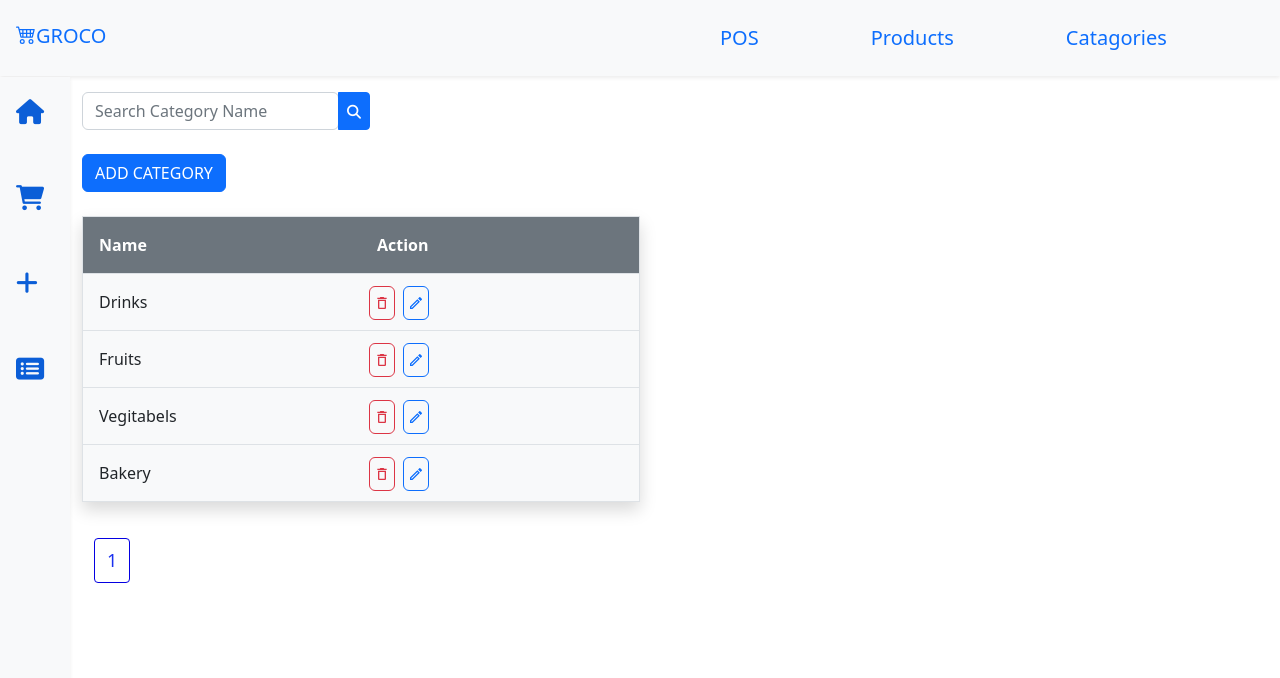
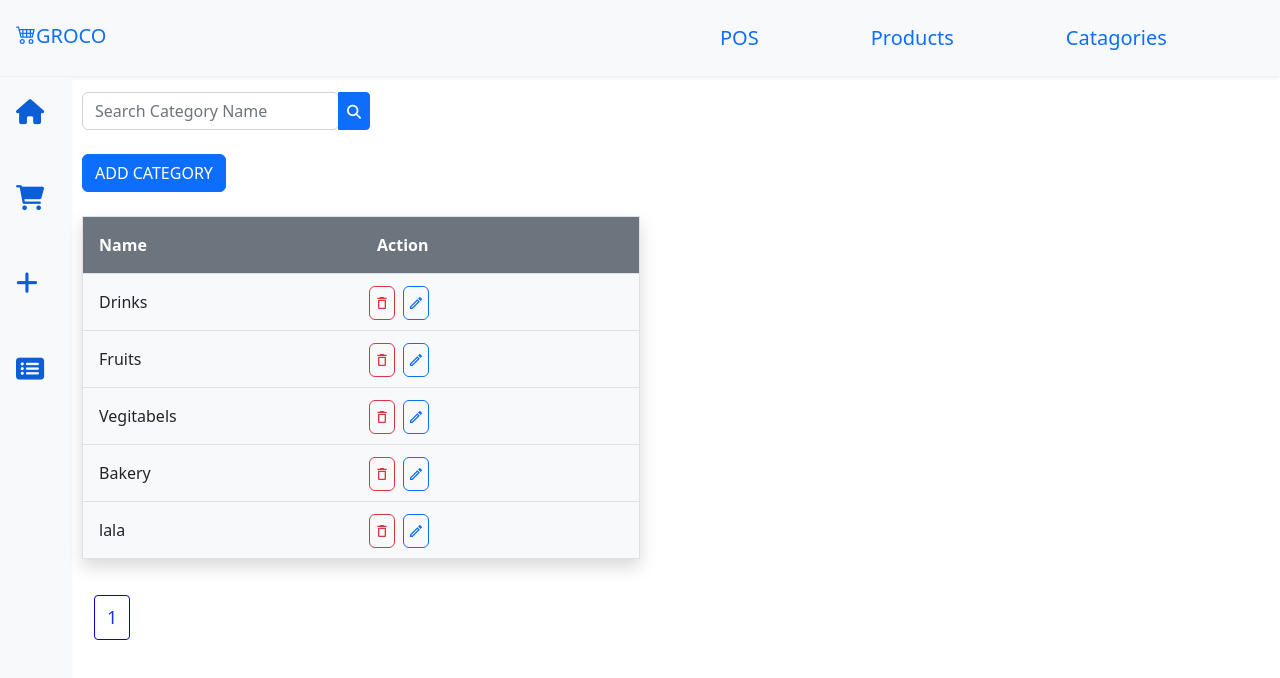
Before and after one commit to wafa200099/Typed-POS, a React (Create React App) app in the folder app/: page /productcatagories in a window 1280 px wide. Shown: the top 678 px of the page. Built offline with nearby package versions, Linux system fonts and the light colour scheme; data requests are answered from the project's data file.

Commit message:
update PUT,POST,GET,DELETE using axios

```diff
--- a/app/backend/db.json
+++ b/app/backend/db.json
@@ -110,7 +110,15 @@
       "code": "402",
       "price": 3,
       "category": "Vegitabels",
-      "image": " https://upload.wikimedia.org/wikipedia/commons/thumb/8/89/Tomato_je.jpg/1024px-Tomato_je.jpg"
+      "image": "https://upload.wikimedia.org/wikipedia/commons/thumb/8/89/Tomato_je.jpg/1024px-Tomato_je.jpg"
+    },
+    {
+      "id": 1672043799674.9731,
+      "name": "havana",
+      "code": "342",
+      "price": 44,
+      "category": "Fruits",
+      "image": "https://avatars.mds.yandex.net/i?id=84dbd50839c3d640ebfc0de20994c30d-4473719-images-taas-consumers&n=27&h=480&w=480"
     }
   ],
   "category": [
@@ -129,6 +137,10 @@
     {
       "id": 1667315266824.2502,
       "name": "Bakery"
+    },
+    {
+      "id": 1672049310292.3164,
+      "name": "lala"
     }
   ]
 }
--- a/app/src/component/AddCategory.tsx
+++ b/app/src/component/AddCategory.tsx
@@ -1,5 +1,6 @@
+import axios from "axios";
+import { Field, Form, Formik } from "formik";
 import React, { FC } from "react";
-import { Formik, Field, Form } from "formik";
 import { toast } from "react-toastify";
 import "react-toastify/dist/ReactToastify.css";
 import { categoriesProps } from "../Interfaces";
@@ -18,6 +19,12 @@ const AddCategory: FC<Props> = ({
     autoClose: 400,
     pauseOnHover: true,
   };
+
+  const baseUrl: string = process.env.REACT_APP_BACKEND_PATH!;
+  const axiosInstance = axios.create({
+    baseURL: baseUrl,
+  });
+
   return (
     <Formik
       initialValues={{
@@ -26,15 +33,9 @@ const AddCategory: FC<Props> = ({
       }}
       onSubmit={async (values, { resetForm }) => {
         if (!values.name) {
-          toast.error("Please Fill Name Input Feild");
+          toast.error("Please Fill The Name Input Feild");
         } else {
-          await fetch("http://localhost:5000/category", {
-            method: "POST",
-            headers: {
-              "Content-Type": "application/json; charset=UTF-8",
-            },
-            body: JSON.stringify(values),
-          });
+          await axiosInstance.post("category", { ...values });
           categories.push(values);
           setCategories([...categories]);
           toast.success(`${values.name} added successfully`, toastOptions);
--- a/app/src/component/AddProduct.tsx
+++ b/app/src/component/AddProduct.tsx
@@ -1,8 +1,9 @@
+import axios from "axios";
+import { Field, Form, Formik } from "formik";
 import React, { FC } from "react";
-import { Formik, Field, Form } from "formik";
 import { toast } from "react-toastify";
 import "react-toastify/dist/ReactToastify.css";
-import { productProps, categoriesProps } from "../Interfaces";
+import { categoriesProps, productProps } from "../Interfaces";
 interface Props {
   products: productProps[];
   setProducts: React.Dispatch<React.SetStateAction<productProps[]>>;
@@ -20,6 +21,11 @@ const AddProduct: FC<Props> = ({
     autoClose: 400,
     pauseOnHover: true,
   };
+  const baseUrl: string = process.env.REACT_APP_BACKEND_PATH!;
+  const axiosInstance = axios.create({
+    baseURL: baseUrl,
+  });
+
   return (
     <Formik
       initialValues={{
@@ -40,13 +46,7 @@ const AddProduct: FC<Props> = ({
         ) {
           toast.error("Please fill all input Feild");
         } else {
-          await fetch("http://localhost:5000/products", {
-            method: "POST",
-            headers: {
-              "Content-Type": "application/json; charset=UTF-8",
-            },
-            body: JSON.stringify(values),
-          });
+          await axiosInstance.post("products", { ...values });
           products.push(values);
           setProducts([...products]);
           toast.success(` ${values.name}  added successfully`, toastOptions);
--- a/app/src/pages/POSPage.tsx
+++ b/app/src/pages/POSPage.tsx
@@ -22,9 +22,14 @@ const POSPage = () => {
     pauseOnHover: true,
   };
 
+  const baseUrl: string = process.env.REACT_APP_BACKEND_PATH!;
+  const axiosInstance = axios.create({
+    baseURL: baseUrl,
+  });
+
   const fetchProducts = async () => {
     setIsLoading(true);
-    const result = await axios.get("products");
+    const result = await axiosInstance.get("products");
     setProducts(await result.data);
     setData(await result.data);
     setIsLoading(false);
--- a/app/src/pages/ProductCatagories.tsx
+++ b/app/src/pages/ProductCatagories.tsx
@@ -1,66 +1,77 @@
-
-import axios from 'axios';
+import axios from "axios";
 import {
-  ChangeEvent, FormEvent, Fragment, MouseEvent, useEffect,
-  useState
+  ChangeEvent,
+  FormEvent,
+  Fragment,
+  MouseEvent,
+  useEffect,
+  useState,
 } from "react";
-import MainLayout from '../layouts/MainLayout';
-import { Button } from 'react-bootstrap';
-import { toast } from 'react-toastify';
-import 'react-toastify/dist/ReactToastify.css';
-import AddCategory from '../component/AddCategory';
-import EditableRowCat from '../component/EditableRowCat';
+import MainLayout from "../layouts/MainLayout";
+import { Button } from "react-bootstrap";
+import { toast } from "react-toastify";
+import "react-toastify/dist/ReactToastify.css";
+import AddCategory from "../component/AddCategory";
+import EditableRowCat from "../component/EditableRowCat";
 import Modal from "../component/Modal";
-import Pagination from '../component/Pagination';
-import ReadOnlyRowCat from '../component/ReadOnlyRowCat';
-import SideNavBarLayout from '../layouts/SideNavBarLayout';
-import { categoriesProps,editCategoryFormDataProps } from '../Interfaces';
-
-
-
+import Pagination from "../component/Pagination";
+import ReadOnlyRowCat from "../component/ReadOnlyRowCat";
+import SideNavBarLayout from "../layouts/SideNavBarLayout";
+import { categoriesProps, editCategoryFormDataProps } from "../Interfaces";
 
 function ProductCatagories() {
-  const [categories, setCategories] = useState<categoriesProps[]>([])
-  const [editCatagorieId, setEditCatagorieId] = useState<number | null>(null)
+  const [categories, setCategories] = useState<categoriesProps[]>([]);
+  const [editCatagorieId, setEditCatagorieId] = useState<number | null>(null);
   const [search, setSearch] = useState<string>("");
-  const [filteredCategories, setFilteredCategories] = useState<categoriesProps[]>([]);
-  const [editFormData, setEditFormData] = useState<editCategoryFormDataProps>({name:"" });
+  const [filteredCategories, setFilteredCategories] = useState<
+    categoriesProps[]
+  >([]);
+  const [editFormData, setEditFormData] = useState<editCategoryFormDataProps>({
+    name: "",
+  });
 
   const toastOptions = {
     autoClose: 400,
     pauseOnHover: true,
-  }
+  };
+
+  const baseUrl: string = process.env.REACT_APP_BACKEND_PATH!;
+  const axiosInstance = axios.create({
+    baseURL: baseUrl,
+  });
 
   const fetchCategories = async () => {
-    const result = await axios.get('category');
+    const result = await axiosInstance.get("category");
     setCategories(await result.data);
-  }
+  };
   useEffect(() => {
-    fetchCategories()
-  }, [])
+    fetchCategories();
+  }, []);
 
-  const deleteCategory = async (categoryId:number) => {
-      const newCatagories = [...categories]
-      const delelm = categories.findIndex((category) => category.id === categoryId);
-      newCatagories.splice(delelm, 1);
-      await fetch(`http://localhost:5000/category/${categoryId}`, {
-        method: "delete",
-      })
-      setCategories(newCatagories)
-      toast.error(`category Removed Successfully`, toastOptions)
-  }
-  const handleEditClick = (e:MouseEvent, category:categoriesProps) => {
+  const deleteCategory = async (categoryId: number) => {
+    const newCatagories = [...categories];
+    const delelm = categories.findIndex(
+      (category) => category.id === categoryId
+    );
+    newCatagories.splice(delelm, 1);
+    await axiosInstance.delete(`category/${categoryId}`);
+    setCategories(newCatagories);
+    toast.error(`category Removed Successfully`, toastOptions);
+  };
+  const handleEditClick = (e: MouseEvent, category: categoriesProps) => {
     e.preventDefault();
-    setEditCatagorieId(category.id)
+    setEditCatagorieId(category.id);
     const formValues = {
       name: category.name,
     };
     setEditFormData(formValues);
-  }
-  const handleEditFormChange = (event:ChangeEvent) => {
+  };
+  const handleEditFormChange = (event: ChangeEvent) => {
     event.preventDefault();
-    const fieldName = event.target.getAttribute("name") as keyof typeof editFormData;
-    const element = event.target as HTMLInputElement
+    const fieldName = event.target.getAttribute(
+      "name"
+    ) as keyof typeof editFormData;
+    const element = event.target as HTMLInputElement;
     const fieldValue = element.value;
     const newFormData = { ...editFormData };
     newFormData[fieldName] = fieldValue;
@@ -69,7 +80,7 @@ function ProductCatagories() {
   const handleCancelClick = () => {
     setEditCatagorieId(null);
   };
-  const handleEditFormSubmit = async (event:FormEvent) => {
+  const handleEditFormSubmit = async (event: FormEvent) => {
     event.preventDefault();
     const editedcategory = {
       id: editCatagorieId,
@@ -77,34 +88,30 @@ function ProductCatagories() {
     };
     const newCatagories = [...categories];
     // index of row we are editing now
-    const index = categories.findIndex((category) => category.id === editCatagorieId);
+    const index = categories.findIndex(
+      (category) => category.id === editCatagorieId
+    );
     newCatagories[index] = editedcategory;
-    await fetch(`http://localhost:5000/category/${editCatagorieId}`, {
-      method: 'PUT',
-      headers: {
-        'Content-type': 'application/json; charset=UTF-8'
-      },
-      body: JSON.stringify(editedcategory)
-    })
-
+    await axiosInstance.put(`category/${editCatagorieId}`, {
+      ...editedcategory,
+    });
     setCategories(newCatagories);
-    fetchCategories()
+    fetchCategories();
     setEditCatagorieId(null);
   };
-
-
-
 
   const [currentPage, setCurrentPage] = useState(1);
   const [categoryPerPage, setCategoryPerPage] = useState(5);
   const indexOfLastCategory = currentPage * categoryPerPage;
   const indexOfFirstCategory = indexOfLastCategory - categoryPerPage;
-  const currentCategories = filteredCategories.slice(indexOfFirstCategory, indexOfLastCategory);
+  const currentCategories = filteredCategories.slice(
+    indexOfFirstCategory,
+    indexOfLastCategory
+  );
   const paginate = (pageNumber: number) => setCurrentPage(pageNumber);
 
-
   useEffect(() => {
-    setFilteredCategories(categories)
+    setFilteredCategories(categories);
     if (search) {
       setFilteredCategories(
         categories.filter((category) =>
@@ -117,17 +124,15 @@ function ProductCatagories() {
   const [showModal, setShowModal] = useState(false);
   const toggleShowModal = () => {
     setShowModal(!showModal);
-
   };
 
   return (
-
     <MainLayout>
       <SideNavBarLayout />
       <div className="input-group mb-4 mt-3">
         <div className="form-outline">
           <input
-            className='form-control'
+            className="form-control"
             id="form1"
             type="search"
             placeholder="Search Category Name"
@@ -144,28 +149,48 @@ function ProductCatagories() {
       </Button>
       {showModal ? (
         <Modal>
-          <div className='Add-modal-container'>
-            <AddCategory categories={categories} setCategories={setCategories} toggleShowModal={toggleShowModal} />
+          <div className="Add-modal-container">
+            <AddCategory
+              categories={categories}
+              setCategories={setCategories}
+              toggleShowModal={toggleShowModal}
+            />
           </div>
-
         </Modal>
       ) : null}
 
       <form onSubmit={handleEditFormSubmit}>
         <table className="table table-responsive table-sm border w-50 shadow bg-light">
-          <thead >
+          <thead>
             <tr>
-              <th scope="col" className='p-3 bg-secondary text-white'>Name</th>
-              <th scope="col" className='p-3 bg-secondary text-white'>Action</th>
+              <th scope="col" className="p-3 bg-secondary text-white">
+                Name
+              </th>
+              <th scope="col" className="p-3 bg-secondary text-white">
+                Action
+              </th>
             </tr>
           </thead>
           <tbody>
-            {currentCategories.map((category, key) =>
+            {currentCategories.map((category, key) => (
               <Fragment>
-                {editCatagorieId === category.id ? <EditableRowCat key={key} editFormData={editFormData} handleEditFormChange={handleEditFormChange} handleCancelClick={handleCancelClick} /> :
-                  <ReadOnlyRowCat category={category} key={key} deleteCategory={deleteCategory} handleEditClick={handleEditClick} />}
+                {editCatagorieId === category.id ? (
+                  <EditableRowCat
+                    key={key}
+                    editFormData={editFormData}
+                    handleEditFormChange={handleEditFormChange}
+                    handleCancelClick={handleCancelClick}
+                  />
+                ) : (
+                  <ReadOnlyRowCat
+                    category={category}
+                    key={key}
+                    deleteCategory={deleteCategory}
+                    handleEditClick={handleEditClick}
+                  />
+                )}
               </Fragment>
-            )}
+            ))}
           </tbody>
         </table>
         <div className="container">
@@ -178,8 +203,7 @@ function ProductCatagories() {
         </div>
       </form>
     </MainLayout>
-  )
+  );
 }
 
-
-export default ProductCatagories
+export default ProductCatagories;
--- a/app/src/pages/ProductsPage.tsx
+++ b/app/src/pages/ProductsPage.tsx
@@ -1,26 +1,27 @@
-import MainLayout from "../layouts/MainLayout";
 import axios from "axios";
-import React, {
+import {
+  ChangeEvent,
+  FormEvent,
+  Fragment,
+  MouseEvent,
   useEffect,
   useState,
-  Fragment,
-  ChangeEvent,
-  MouseEvent,
-  FormEvent,
 } from "react";
+import { Button } from "react-bootstrap";
 import { toast } from "react-toastify";
 import "react-toastify/dist/ReactToastify.css";
+import AddProduct from "../component/AddProduct";
+import EditableRow from "../component/EditableRow";
+import Modal from "../component/Modal";
+import Pagination from "../component/Pagination";
 import ReadOnlyRow from "../component/ReadOnlyRow";
-import EditableRow from "../component/EditableRow";
+import {
+  categoriesProps,
+  editProductFormDataProps,
+  productProps,
+} from "../Interfaces";
+import MainLayout from "../layouts/MainLayout";
 import SideNavBarLayout from "../layouts/SideNavBarLayout";
-import Pagination from "../component/Pagination";
-import AddProduct from "../component/AddProduct";
-import Modal from "../component/Modal";
-import { Button } from "react-bootstrap";
-import {categoriesProps,productProps,editProductFormDataProps} from "../Interfaces"
-
-
-
 
 const ProductsPage = () => {
   const [products, setProducts] = useState<productProps[]>([]);
@@ -41,8 +42,14 @@ const ProductsPage = () => {
     pauseOnHover: true,
   };
 
+  const baseUrl: string = process.env.REACT_APP_BACKEND_PATH!;
+  const axiosInstance = axios.create({
+    baseURL: baseUrl,
+  });
+
   const fetchProducts = async () => {
-    const result = await axios.get("products");
+    const result = await axiosInstance.get("products");
+    console.log(result.data);
     setProducts(await result.data);
   };
 
@@ -51,7 +58,8 @@ const ProductsPage = () => {
   }, []);
 
   const fetchCatagories = async () => {
-    const result = await axios.get("category");
+    const result = await axiosInstance.get("category");
+    console.log(result.data);
     setCatagories(await result.data);
   };
 
@@ -65,9 +73,7 @@ const ProductsPage = () => {
       (product) => product.id === productId
     );
     newProducts.splice(deletedElementIndex, 1);
-    await fetch(`http://localhost:5000/products/${productId}`, {
-      method: "delete",
-    });
+    await axiosInstance.delete(`products/${productId}`);
     setProducts(newProducts);
     toast.error(`Product Removed Successfully`, toastOptions);
   };
@@ -118,13 +124,7 @@ const ProductsPage = () => {
     // index of row we are editing now
     const index = products.findIndex((product) => product.id === editProductId);
     newProducts[index] = editedProduct;
-    await fetch(`http://localhost:5000/products/${editProductId}`, {
-      method: "PUT",
-      headers: {
-        "Content-type": "application/json; charset=UTF-8",
-      },
-      body: JSON.stringify(editedProduct),
-    });
+    await axiosInstance.put(`products/${editProductId}`, { ...editedProduct });
     setProducts(newProducts);
     setEditProductId(null);
   };
```
Also changed, not shown: app/src/component/CartModal.tsx (line endings or trailing spaces), 1 other file (tests, documents, lock files or other folders).
